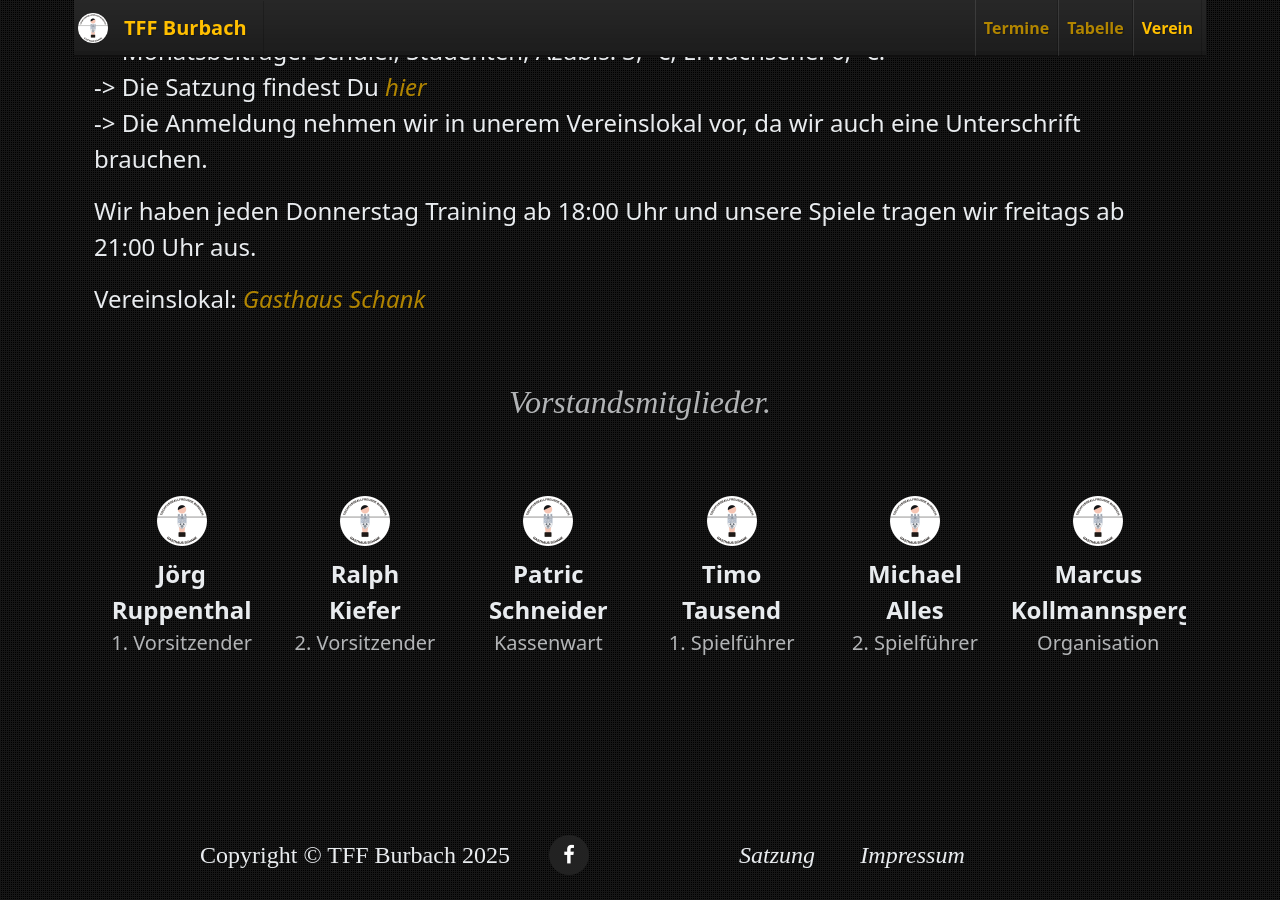
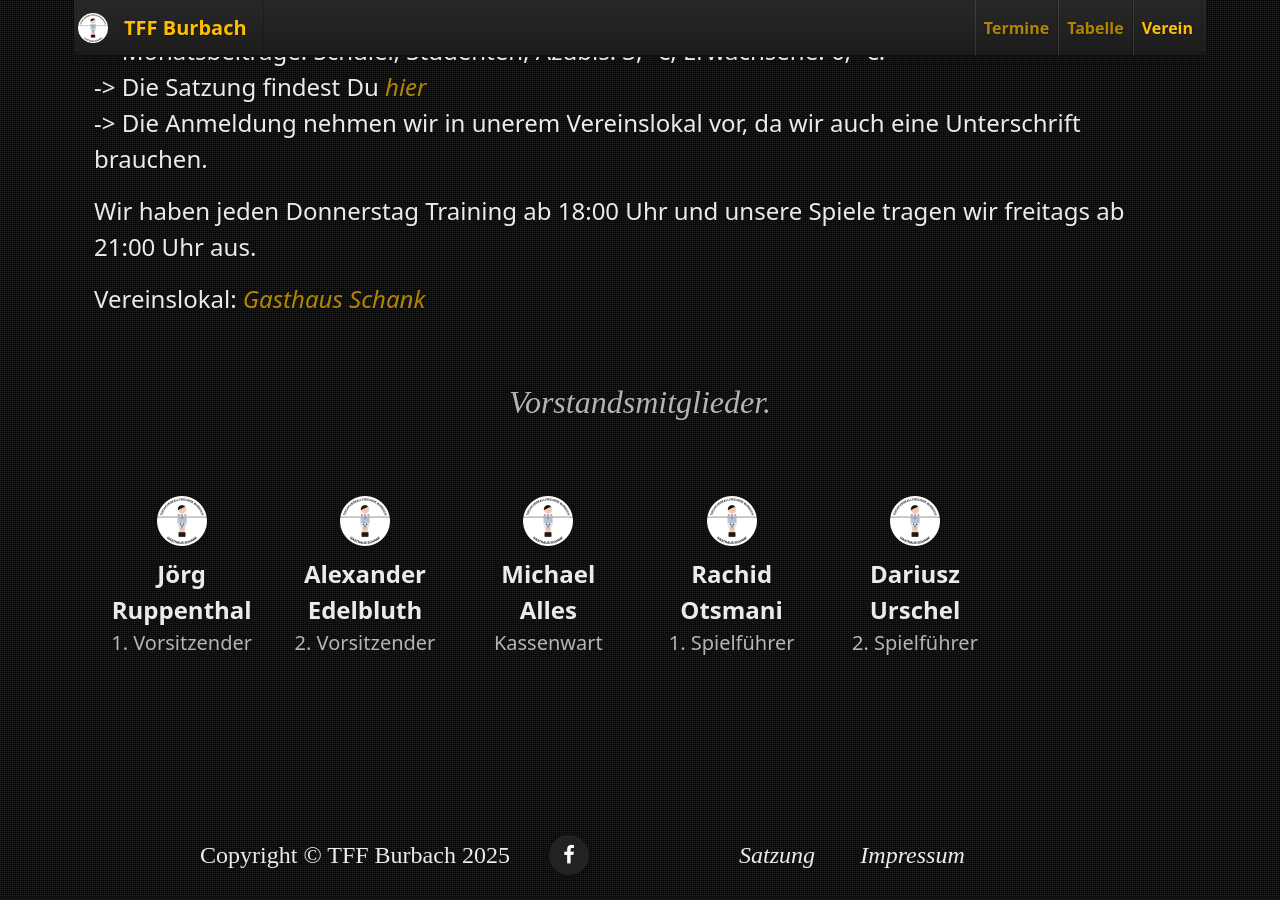
Before and after one commit to tff-burbach/tff-burbach.github.io, a Jekyll site: the page built from index.html, in a window 1280 px wide and 900 px high, scrolled down 4585 px. Built offline with Jekyll 4.4.1, drawn with Linux system fonts in a browser that asks for light colours; some web fonts are replaced.

Commit message:
update Vorstand

```diff
--- a/_data/team.yml
+++ b/_data/team.yml
@@ -5,18 +5,15 @@
 - vorname: Jörg
   nachname: Ruppenthal
   rolle: 1. Vorsitzender
-- vorname: Ralph
-  nachname: Kiefer
+- vorname: Alexander
+  nachname: Edelbluth
   rolle: 2. Vorsitzender
-- vorname: Patric
-  nachname: Schneider
-  rolle: Kassenwart
-- vorname: Timo
-  nachname: Tausend
-  rolle: 1. Spielführer
 - vorname: Michael
   nachname: Alles
+  rolle: Kassenwart
+- vorname: Rachid
+  nachname: Otsmani
+  rolle: 1. Spielführer
+- vorname: Dariusz
+  nachname: Urschel
   rolle: 2. Spielführer
-- vorname: Marcus
-  nachname: Kollmannsperger
-  rolle: Organisation
```
